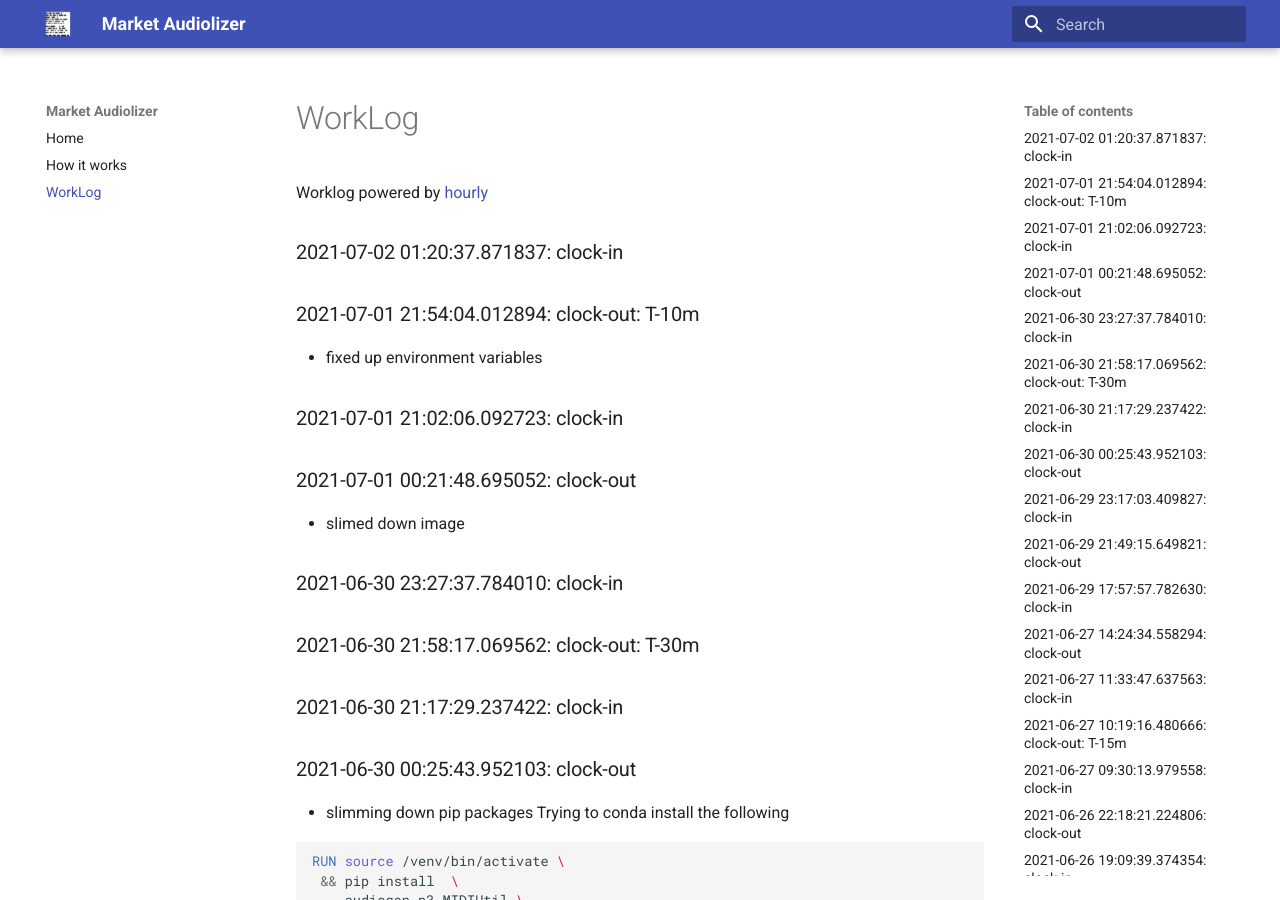
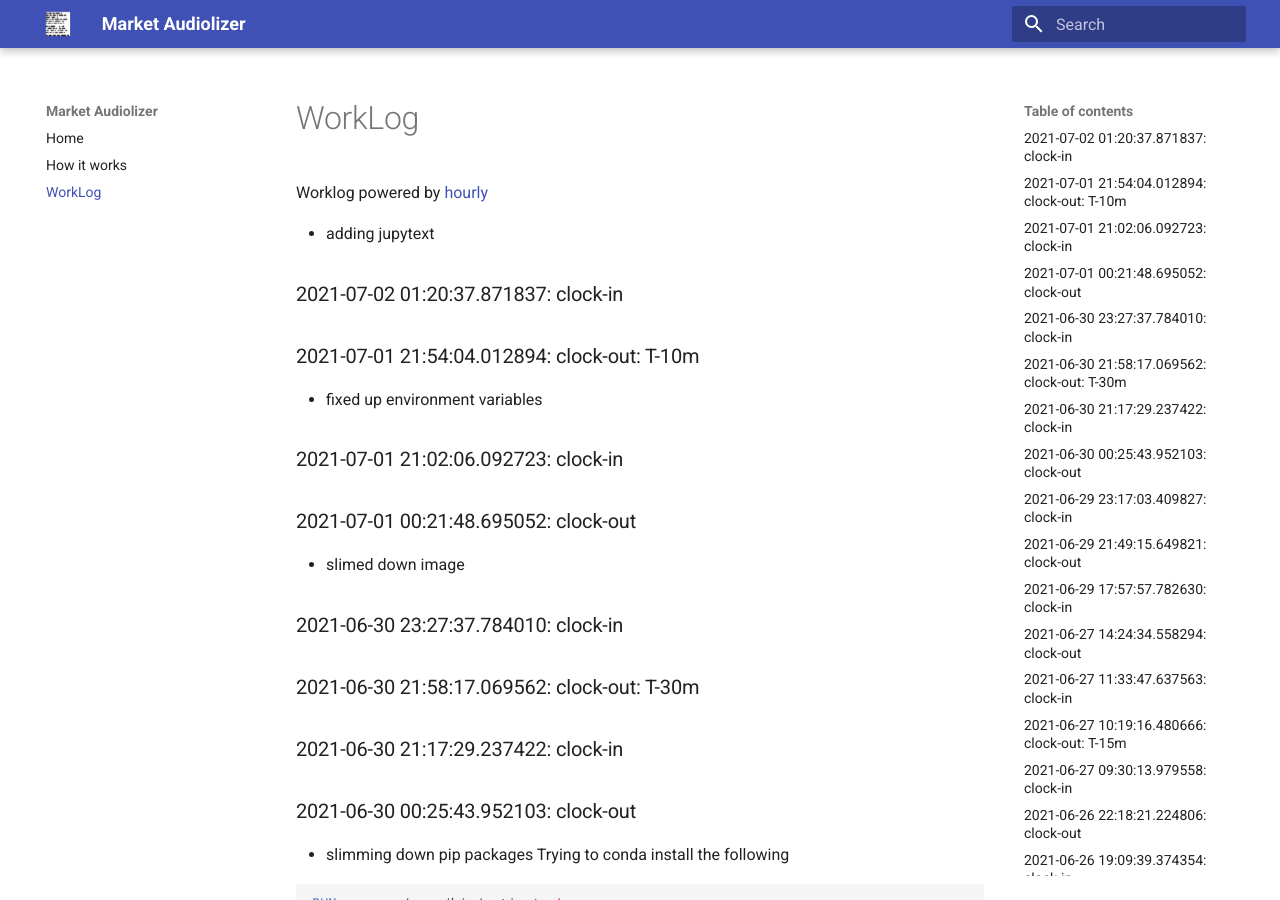
Before and after one commit to asherp/audiolizer, an MkDocs documentation site: the page built from docs/WorkLog.md, in a window 1280 px wide and 900 px high. Built offline with MkDocs 1.6.1 and Material for MkDocs 9.7.7, drawn with Linux system fonts in a browser that asks for light colours.

Commit message:
adding jupytext

```diff
--- a/WorkLog.md
+++ b/WorkLog.md
@@ -1,3 +1,4 @@
+* adding jupytext
 
 ### 2021-07-02 01:20:37.871837: clock-in
 
--- a/requirements.txt
+++ b/requirements.txt
@@ -43,6 +43,7 @@ jupyter-core==4.7.1
 jupyter-dash==0.4.0
 jupyterlab-pygments==0.1.2
 jupyterlab-widgets==1.0.0
+jupytext==1.11.3
 MarkupSafe==2.0.1
 matplotlib-inline==0.1.2
 MIDIUtil==1.2.1
```
